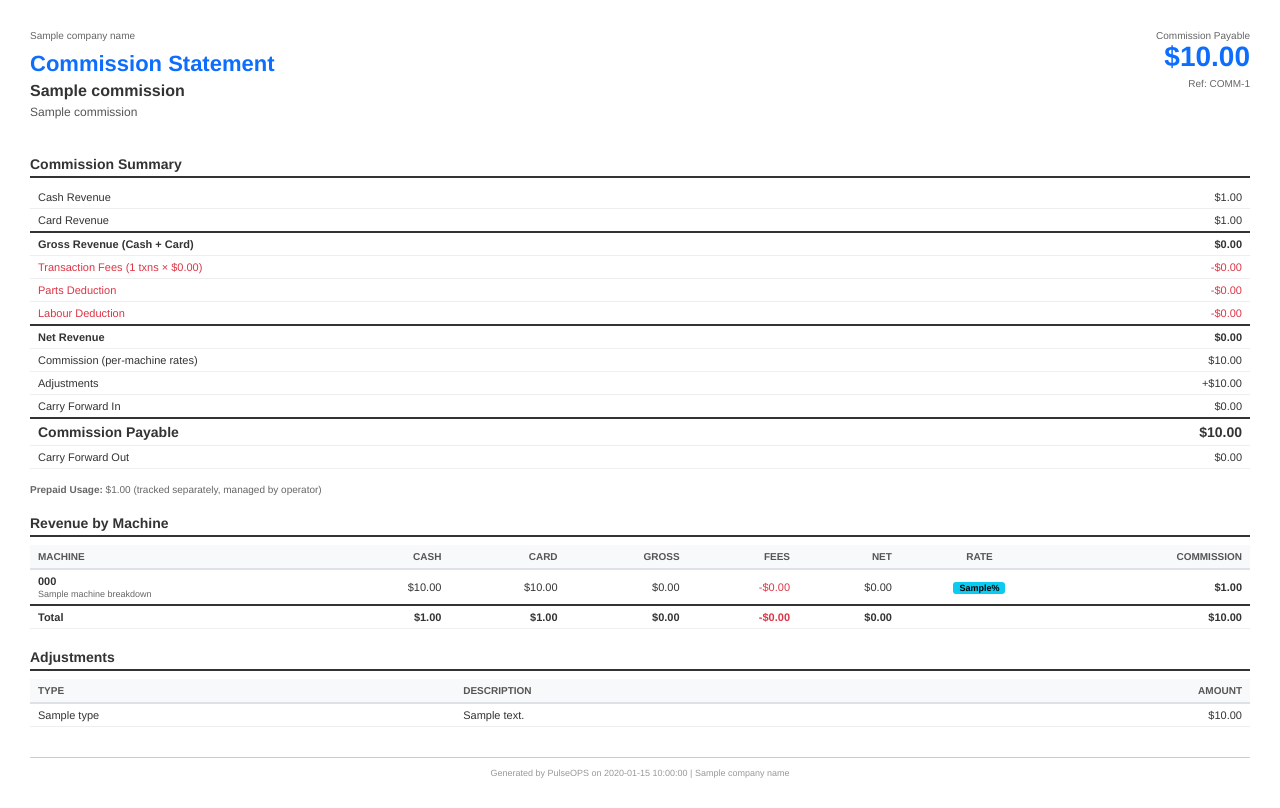
After one commit to DorwardTech/PulseOPS, a PHP site: template templates/pdf/commission.twig in a window 1280 px wide. The commit adds this page. Run offline with PHP 8.4, Linux system fonts and the light colour scheme; the template is opened without the code that fills it: most values are stand-ins (such as "Sample title", 1, 10 or a date in 2020); some libraries are stand-ins or nearby versions.

Commit message:
Add PDF export for commissions + bulk generate all customers
PDF Export:
- Download PDF button on admin and portal commission detail pages
- Professional A4 PDF with company name, customer, period, status
- Full commission summary + per-machine breakdown table
- Uses dompdf library for HTML-to-PDF rendering

Bulk Generate:
- "Generate All Commissions" button on /commissions/generate page
- Generates draft commissions for ALL active customers with machines
- Skips customers with existing approved/paid commissions
- Shows count of generated, skipped, and errors

Also fixed:
- Commission summary line now shows stored commission_amount instead
  of reverse-engineering it from fields (was showing wrong total)
- Container needs rebuild to pick up dompdf dependency

https://claude.ai/code/session_01SM2NNtnAvMVDjji6rTqPcN

```diff
--- a/composer.json
+++ b/composer.json
@@ -5,6 +5,7 @@
     "license": "proprietary",
     "require": {
         "php": "^8.4",
+        "dompdf/dompdf": "^3.1",
         "php-di/php-di": "^7.0",
         "php-di/slim-bridge": "^3.4",
         "phpmailer/phpmailer": "^7.0",
--- a/config/routes.php
+++ b/config/routes.php
@@ -106,7 +106,9 @@ return function (App $app) {
         $group->get('/commissions', [CommissionsController::class, 'index']);
         $group->get('/commissions/generate', [CommissionsController::class, 'showGenerate']);
         $group->post('/commissions/generate', [CommissionsController::class, 'processGenerate']);
+        $group->post('/commissions/generate-all', [CommissionsController::class, 'processGenerateAll']);
         $group->get('/commissions/{id:[0-9]+}', [CommissionsController::class, 'show']);
+        $group->get('/commissions/{id:[0-9]+}/pdf', [CommissionsController::class, 'exportPdf']);
         $group->post('/commissions/{id:[0-9]+}/approve', [CommissionsController::class, 'approve']);
         $group->post('/commissions/{id:[0-9]+}/pay', [CommissionsController::class, 'markPaid']);
         $group->post('/commissions/{id:[0-9]+}/void', [CommissionsController::class, 'void']);
@@ -199,6 +201,7 @@ return function (App $app) {
         $group->get('/revenue', [PortalController::class, 'revenue']);
         $group->get('/commissions', [PortalController::class, 'commissions']);
         $group->get('/commissions/{id:[0-9]+}', [PortalController::class, 'commissionDetail']);
+        $group->get('/commissions/{id:[0-9]+}/pdf', [PortalController::class, 'commissionPdf']);
         $group->get('/jobs', [PortalController::class, 'jobs']);
         $group->get('/jobs/{id:[0-9]+}', [PortalController::class, 'jobDetail']);
         $group->post('/jobs/{id:[0-9]+}/notes', [PortalController::class, 'addJobNote']);
--- /dev/null
+++ b/templates/pdf/commission.twig
@@ -0,0 +1,158 @@
+<!DOCTYPE html>
+<html>
+<head>
+<meta charset="utf-8">
+<style>
+    body { font-family: Helvetica, Arial, sans-serif; font-size: 11px; color: #333; margin: 30px; }
+    h1 { font-size: 22px; margin: 0 0 5px; color: #0d6efd; }
+    h2 { font-size: 14px; margin: 20px 0 8px; border-bottom: 2px solid #333; padding-bottom: 4px; }
+    .header { display: flex; margin-bottom: 20px; }
+    .header-left { width: 60%; }
+    .header-right { width: 40%; text-align: right; }
+    .company-name { font-size: 10px; color: #666; margin-bottom: 10px; }
+    .customer-name { font-size: 16px; font-weight: bold; margin: 5px 0; }
+    .period { font-size: 12px; color: #555; }
+    .amount-large { font-size: 28px; font-weight: bold; color: #0d6efd; }
+    .status-badge { display: inline-block; padding: 3px 10px; border-radius: 3px; font-size: 10px; font-weight: bold; color: #fff; }
+    .status-draft { background: #6c757d; }
+    .status-approved { background: #0d6efd; }
+    .status-paid { background: #198754; }
+    .status-void { background: #dc3545; }
+
+    table { width: 100%; border-collapse: collapse; margin: 8px 0 15px; }
+    th { text-align: left; padding: 6px 8px; background: #f8f9fa; border-bottom: 2px solid #dee2e6; font-size: 10px; text-transform: uppercase; color: #555; }
+    td { padding: 5px 8px; border-bottom: 1px solid #eee; }
+    .text-end { text-align: right; }
+    .text-center { text-align: center; }
+    .fw-bold { font-weight: bold; }
+    .text-danger { color: #dc3545; }
+    .text-success { color: #198754; }
+
+    .summary-row { display: flex; justify-content: space-between; padding: 5px 0; border-bottom: 1px solid #eee; }
+    .summary-row.total { font-weight: bold; font-size: 13px; border-top: 2px solid #333; border-bottom: none; padding-top: 8px; }
+    .summary-row.deduction { color: #dc3545; }
+
+    .footer { margin-top: 30px; padding-top: 10px; border-top: 1px solid #ccc; font-size: 9px; color: #999; text-align: center; }
+
+    .rate-badge { background: #0dcaf0; color: #000; padding: 1px 6px; border-radius: 3px; font-size: 9px; font-weight: bold; }
+</style>
+</head>
+<body>
+
+<!-- Header -->
+<table style="border:none;margin-bottom:20px">
+<tr>
+    <td style="border:none;width:60%;vertical-align:top;padding:0">
+        <div class="company-name">{{ company_name }}</div>
+        <h1>Commission Statement</h1>
+        <div class="customer-name">{{ commission.customer_name }}</div>
+        <div class="period">{{ commission.period_label|default(period_formatted) }}</div>
+        <span class="status-badge status-{{ commission.status }}">{{ commission.status|upper }}</span>
+    </td>
+    <td style="border:none;width:40%;text-align:right;vertical-align:top;padding:0">
+        <div style="color:#666;font-size:10px">Commission Payable</div>
+        <div class="amount-large">${{ commission.commission_amount|number_format(2) }}</div>
+        <div style="font-size:10px;color:#666;margin-top:5px">Ref: COMM-{{ commission.id }}</div>
+    </td>
+</tr>
+</table>
+
+<!-- Summary -->
+<h2>Commission Summary</h2>
+<table>
+    <tr><td>Cash Revenue</td><td class="text-end">${{ commission.total_cash|number_format(2) }}</td></tr>
+    <tr><td>Card Revenue</td><td class="text-end">${{ commission.total_card|number_format(2) }}</td></tr>
+    <tr style="font-weight:bold;border-top:2px solid #333"><td>Gross Revenue (Cash + Card)</td><td class="text-end">${{ commission.gross_revenue|number_format(2) }}</td></tr>
+    <tr class="text-danger"><td>Transaction Fees ({{ commission.total_card_transactions|default(0) }} txns &times; ${{ commission.processing_fee_rate|number_format(2) }})</td><td class="text-end">-${{ commission.processing_fees|number_format(2) }}</td></tr>
+    {% if commission.parts_deduction > 0 %}
+    <tr class="text-danger"><td>Parts Deduction</td><td class="text-end">-${{ commission.parts_deduction|number_format(2) }}</td></tr>
+    {% endif %}
+    {% if commission.labour_deduction > 0 %}
+    <tr class="text-danger"><td>Labour Deduction</td><td class="text-end">-${{ commission.labour_deduction|number_format(2) }}</td></tr>
+    {% endif %}
+    <tr style="font-weight:bold;border-top:2px solid #333"><td>Net Revenue</td><td class="text-end">${{ commission.net_revenue|number_format(2) }}</td></tr>
+    <tr><td>Commission (per-machine rates)</td><td class="text-end">${{ commission.commission_amount|number_format(2) }}</td></tr>
+    {% if commission.adjustments_total != 0 %}
+    <tr><td>Adjustments</td><td class="text-end">{{ commission.adjustments_total >= 0 ? '+' : '' }}${{ commission.adjustments_total|number_format(2) }}</td></tr>
+    {% endif %}
+    {% if commission.carry_forward_in != 0 %}
+    <tr><td>Carry Forward In</td><td class="text-end">${{ commission.carry_forward_in|number_format(2) }}</td></tr>
+    {% endif %}
+    <tr style="font-weight:bold;font-size:14px;border-top:2px solid #333"><td>Commission Payable</td><td class="text-end">${{ commission.commission_amount|number_format(2) }}</td></tr>
+    {% if commission.carry_forward_out != 0 %}
+    <tr><td>Carry Forward Out</td><td class="text-end">${{ commission.carry_forward_out|number_format(2) }}</td></tr>
+    {% endif %}
+</table>
+
+{% if commission.total_prepaid > 0 %}
+<p style="color:#666;font-size:10px"><strong>Prepaid Usage:</strong> ${{ commission.total_prepaid|number_format(2) }} (tracked separately, managed by operator)</p>
+{% endif %}
+
+<!-- Revenue by Machine -->
+<h2>Revenue by Machine</h2>
+<table>
+    <thead>
+        <tr>
+            <th>Machine</th>
+            <th class="text-end">Cash</th>
+            <th class="text-end">Card</th>
+            <th class="text-end">Gross</th>
+            <th class="text-end">Fees</th>
+            <th class="text-end">Net</th>
+            <th class="text-center">Rate</th>
+            <th class="text-end">Commission</th>
+        </tr>
+    </thead>
+    <tbody>
+        {% for m in machine_breakdown %}
+        <tr>
+            <td><strong>{{ m.machine_code }}</strong><br><span style="color:#666;font-size:9px">{{ m.name }}</span></td>
+            <td class="text-end">${{ m.cash_total|number_format(2) }}</td>
+            <td class="text-end">${{ m.card_total|number_format(2) }}</td>
+            <td class="text-end">${{ m.gross_revenue|number_format(2) }}</td>
+            <td class="text-end text-danger">-${{ m.processing_fees|number_format(2) }}</td>
+            <td class="text-end">${{ m.net_revenue|number_format(2) }}</td>
+            <td class="text-center"><span class="rate-badge">{{ m.effective_rate }}%</span></td>
+            <td class="text-end fw-bold">${{ m.commission|number_format(2) }}</td>
+        </tr>
+        {% endfor %}
+    </tbody>
+    <tfoot>
+        <tr style="font-weight:bold;border-top:2px solid #333">
+            <td>Total</td>
+            <td class="text-end">${{ commission.total_cash|number_format(2) }}</td>
+            <td class="text-end">${{ commission.total_card|number_format(2) }}</td>
+            <td class="text-end">${{ commission.gross_revenue|number_format(2) }}</td>
+            <td class="text-end text-danger">-${{ commission.processing_fees|number_format(2) }}</td>
+            <td class="text-end">${{ commission.net_revenue|number_format(2) }}</td>
+            <td></td>
+            <td class="text-end">${{ commission.commission_amount|number_format(2) }}</td>
+        </tr>
+    </tfoot>
+</table>
+
+<!-- Line Items -->
+{% if line_items|length > 0 %}
+<h2>Adjustments</h2>
+<table>
+    <thead>
+        <tr><th>Type</th><th>Description</th><th class="text-end">Amount</th></tr>
+    </thead>
+    <tbody>
+        {% for item in line_items %}
+        <tr>
+            <td>{{ item.type|capitalize }}</td>
+            <td>{{ item.description }}</td>
+            <td class="text-end">${{ item.amount|number_format(2) }}</td>
+        </tr>
+        {% endfor %}
+    </tbody>
+</table>
+{% endif %}
+
+<div class="footer">
+    Generated by PulseOPS on {{ generated_at }} | {{ company_name }}
+</div>
+
+</body>
+</html>
--- a/templates/portal/commissions/show.twig
+++ b/templates/portal/commissions/show.twig
@@ -9,6 +9,11 @@
         <li class="breadcrumb-item active">{{ commission.period_label|default(format_date(commission.period_start) ~ ' - ' ~ format_date(commission.period_end)) }}</li>
     </ol>
 </nav>
+<div class="d-flex justify-content-end mb-3">
+    <a href="/portal/commissions/{{ commission.id }}/pdf" class="btn btn-outline-info btn-sm">
+        <i class="bi bi-file-earmark-pdf me-1"></i> Download PDF
+    </a>
+</div>
 
 <div class="row g-4">
     <!-- Commission Summary -->
```
Also changed, not shown: src/Controllers/CommissionsController.php (+143 -0 lines), src/Controllers/PortalController.php (+93 -0 lines), templates/admin/commissions/generate.twig (+26 -0 lines), templates/admin/commissions/show.twig (+6 -2 lines), 2 other files.
